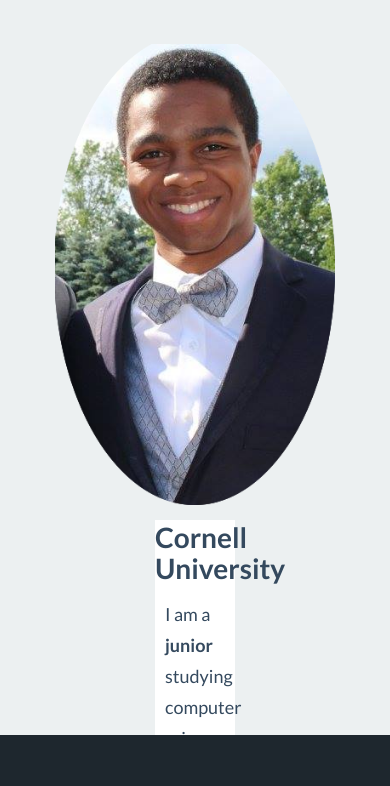
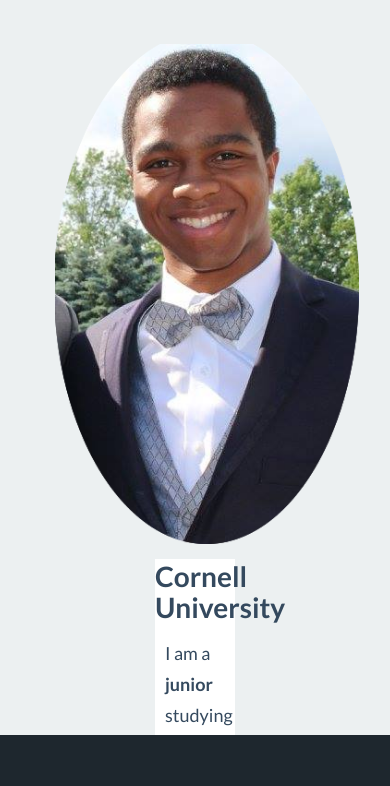
Before and after one commit to lab352/lab352.github.io, a website: page index.html in a window 390 px wide. Shown: the part 56-842 px from the top of the page. Drawn offline with Linux system fonts and the light colour scheme.

Commit message:
Percentages

```diff
--- a/index.html
+++ b/index.html
@@ -70,8 +70,8 @@
       </div>
     </div>
 
-    <div class="container-fluid" background-color="#ecf0f1" width="100%">
-            <div class="col-md-3"><img src="img/headshot.png" class="img-responsive"></div>
+    <div class="container-fluid" background-color="#ecf0f1" height="100vh" width="100%">
+            <div class="col-md-3"><img src="img/headshot.png" height="500vh"></div>
             <div class="col-md-9" >
               <div id="cornell">
                 <h5 align="center"> Cornell University </h5>
```
